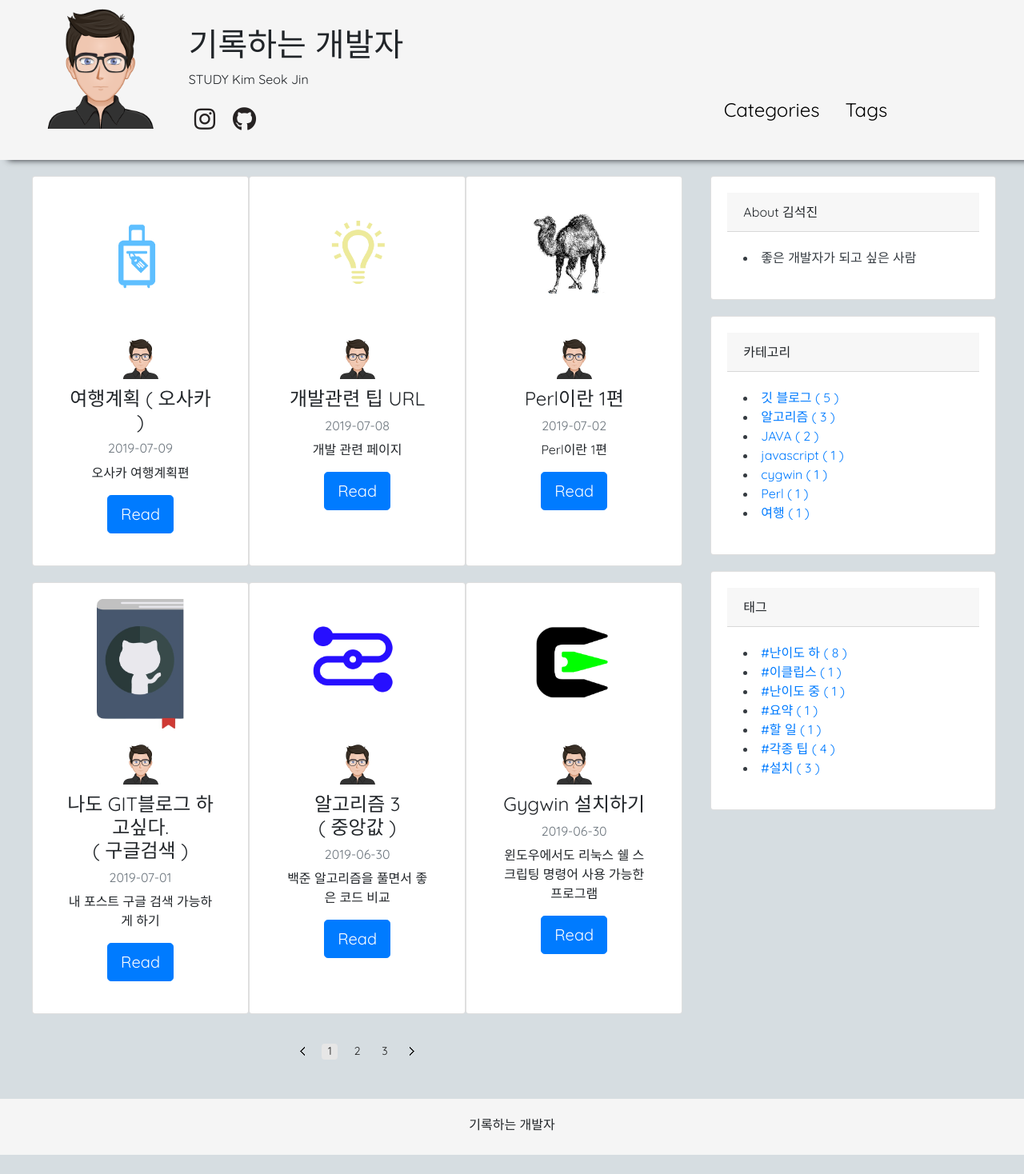
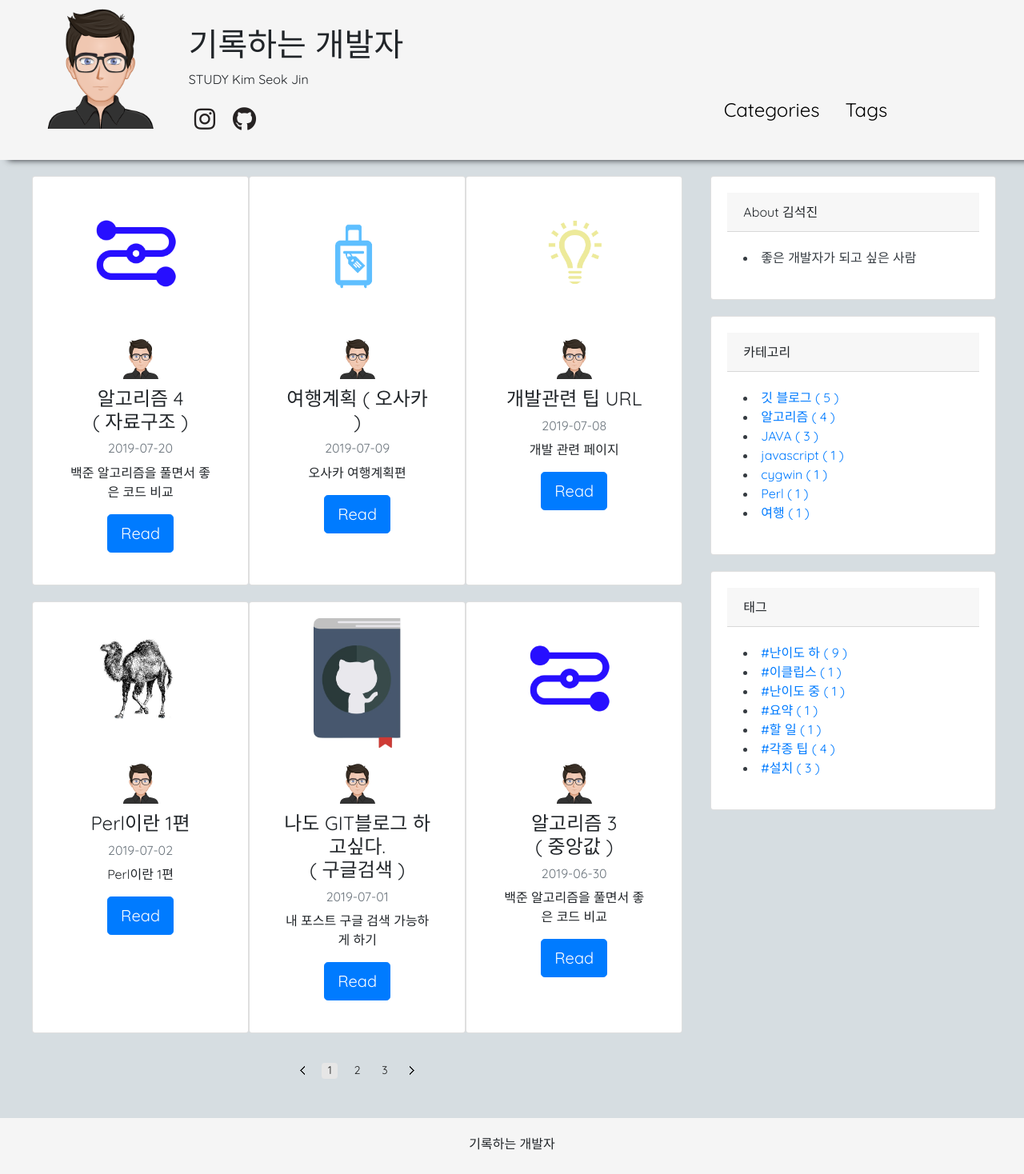
Before and after one commit to 7271kim/7271kim.github.com, a Jekyll site: the page built from index.html, in a window 1280 px wide. Shown: the whole page at 80% size. Built offline with Jekyll 4.4.1, drawn with Linux system fonts in a browser that asks for light colours; nearby versions of some CDN libraries; a script that is not in the unit is left out; the list of posts is cut into pages by our own code; before the commit the page ends 1444 px from its top, so only the background shows below that; some of the changed lines change nothing that is shown.

Commit message:
[2019.07.20] - 백준 알고리즘 - 자료구조편 중

```diff
--- a/_posts/algorithm/2019-06-30-algorithm-3.md
+++ b/_posts/algorithm/2019-06-30-algorithm-3.md
@@ -9,7 +9,7 @@ tags:
    - difficulty-low: "난이도 하"
 thumbnail: posts/icon-algorithm.png
 pre: "/algorithm/javascript/2019/06/29/algorithm-2.html"
-nex: ""
+nex: "/algorithm/javascript/2019/06/29/algorithm-4.html"
 ---
 ##### 풀어보기 : <a href="https://www.acmicpc.net/step" target="_blank"> 백준 알고리즘</a>
 
--- /dev/null
+++ b/_posts/algorithm/2019-07-20-algorithm-4.md
@@ -0,0 +1,74 @@
+---
+title: 알고리즘 4 <br/> ( 자료구조 )
+layout: post
+summary: 백준 알고리즘을 풀면서 좋은 코드 비교
+categories:
+    - algorithm
+    - JAVA
+tags:
+   - difficulty-low: "난이도 하"
+thumbnail: posts/icon-algorithm.png
+pre: "/algorithm/javascript/2019/06/29/algorithm-3.html"
+nex: ""
+---
+##### 풀어보기 : <a href="https://www.acmicpc.net/problem/tag/%EC%9E%90%EB%A3%8C%EA%B5%AC%EC%A1%B0" target="_blank"> 백준 알고리즘(자료구조편)</a>
+
+<br/>
+###### 해당 문제 풀이 <a href="https://www.acmicpc.net/problem/7785" target="_blank"> https://www.acmicpc.net/problem/7785 </a>
+
+<p class="text-danger"> HashMap 역순 정렬</p>
+<p>내가 몰랐던 부분</p>
+ - 정렬
+ - HashMap 정렬
+
+<pre>
+{% raw %}
+해쉬맵 키를 ArratList에 담기
+
+내 풀이
+Iterator iterator = employName.keySet().iterator();
+while(iterator.hasNext()){
+    String name = (String) iterator.next();
+    emmployNameSort.add(name);
+}
+
+좋은 방법
+
+emmployNameSort = new ArrayList&lt;String>(employName.keySet());
+{% endraw %}
+</pre>
+
+<p class="bold-text">전체 코드</p>
+<pre>
+public class Main{
+    public static void main(String args[]){
+        /*
+         * https://www.acmicpc.net/problem/7785
+         * 알고리즘 문제
+         */
+        BufferedReader br = new BufferedReader(new InputStreamReader(System.in));
+        Map&lt;String, String> employName    = new HashMap&lt;String, String>();
+        ArrayList&lt;String> emmployNameSort;
+        try {
+            int totalInput = Integer.parseInt( br.readLine() );
+            for ( int index = 0; index &lt; totalInput; index++ ) {
+                String [] inputData        = br.readLine().split(" ");
+                String name = inputData[0];
+                String recode = inputData[1];
+                if(recode.equals("leave") && employName.get(name).equals("enter")) {
+                    employName.remove(name);
+                } else if(recode.equals("enter") ) {
+                    employName.put( name, recode);
+                }
+            }
+            emmployNameSort = new ArrayList&lt;String>(employName.keySet());
+            Collections.sort(emmployNameSort,Collections.reverseOrder());
+            for( String name : emmployNameSort ) {
+                System.out.println(name);
+            }
+        } catch (Exception e) {
+        }
+
+    }
+}
+</pre>
```
